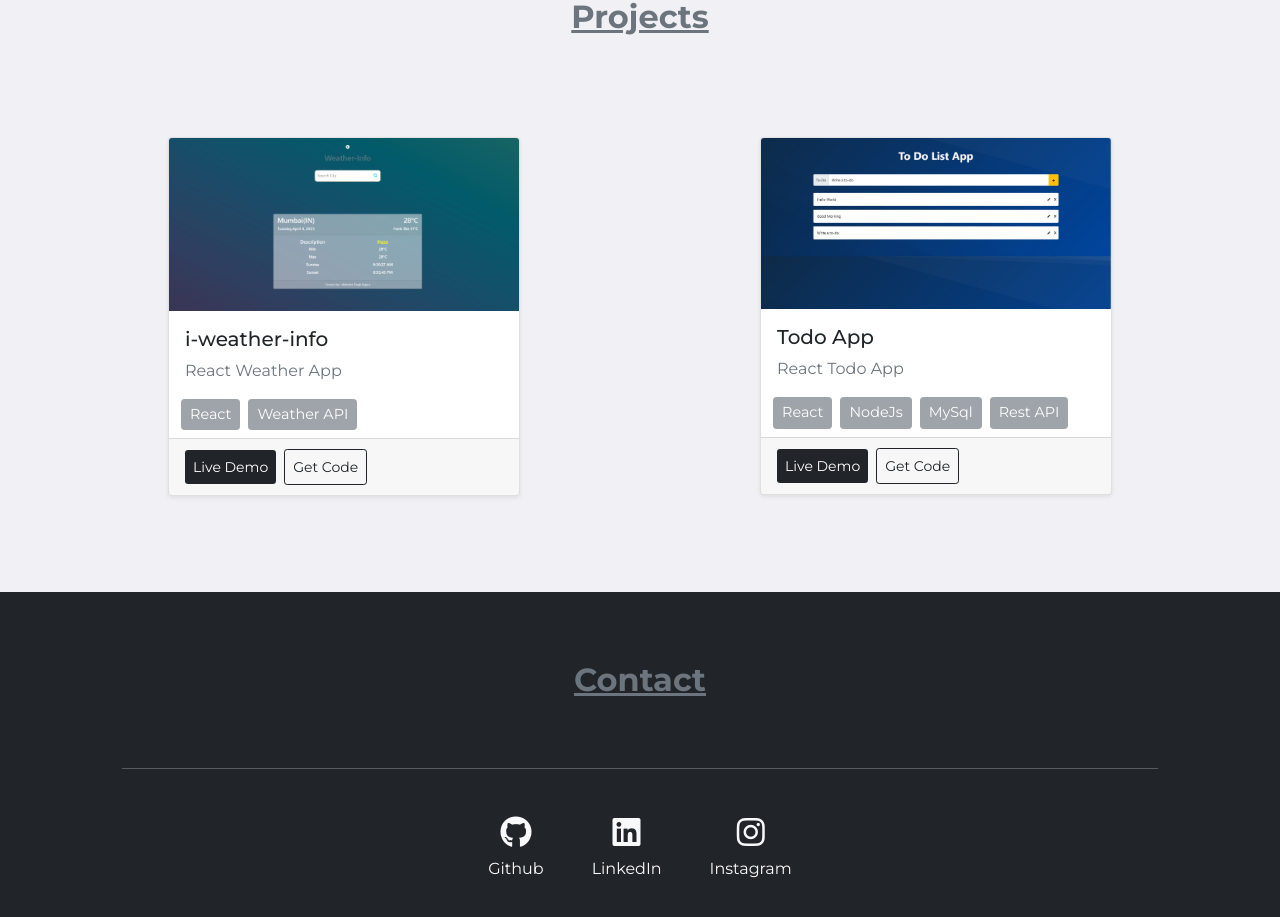
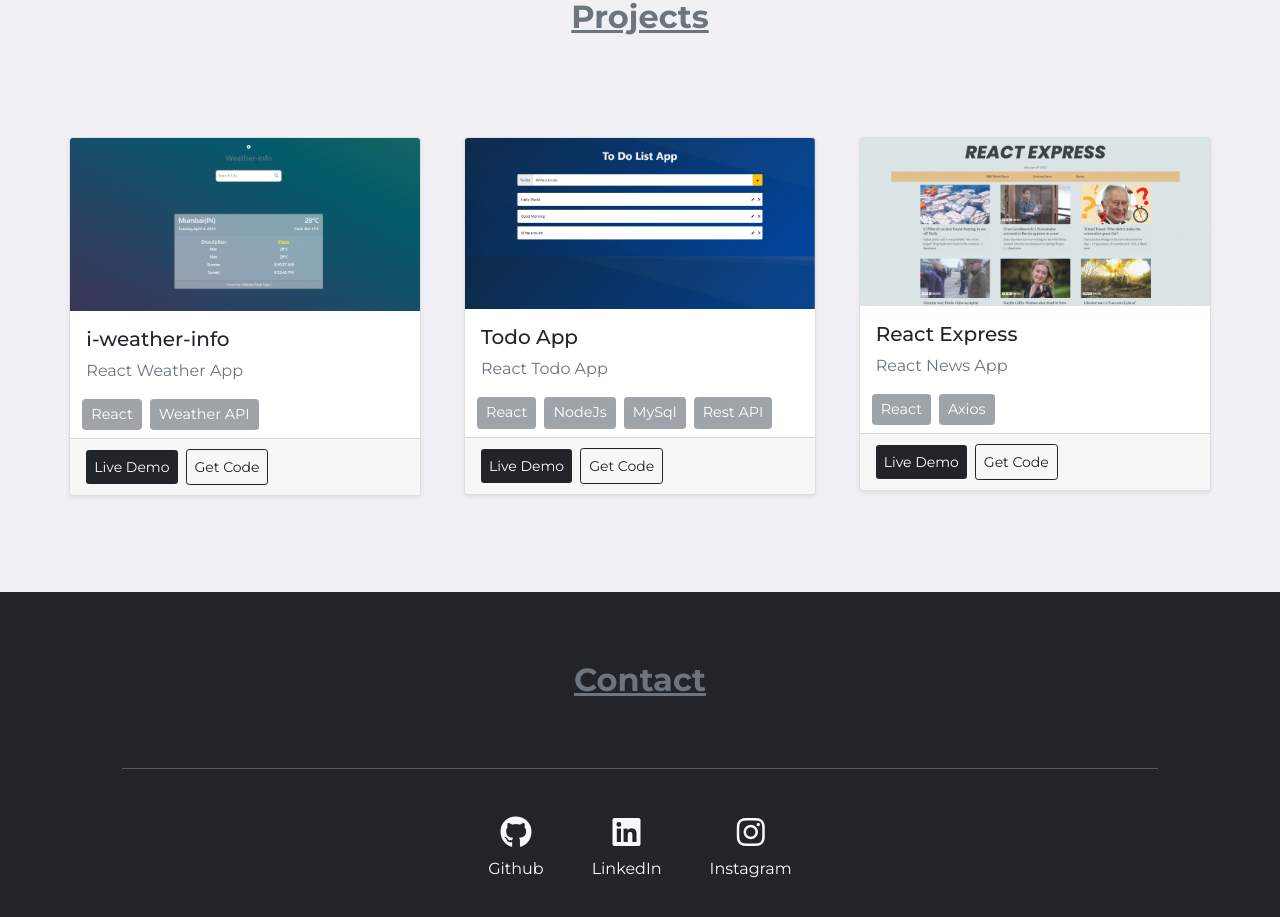
Before and after one commit to Abhishek279-alt/my-portfolio, a React (Create React App) app: page / in a window 1280 px wide. Shown: the part 2174-3091 px from the top of the page. Built offline with nearby package versions, Linux system fonts and the light colour scheme.

Commit message:
added react express

```diff
--- a/src/components/Project.js
+++ b/src/components/Project.js
@@ -1,6 +1,7 @@
 import React from "react";
 import weatherImg from "../assets/i-weather.png";
 import TodoImg from "../assets/todo.jpg";
+import reactExpressImg from "../assets/react_express.jpg";
 
 const Project = () => {
   const projectArray = [
@@ -19,6 +20,14 @@ const Project = () => {
       tech: ["React", "NodeJs", "MySql", "Rest API"],
       demo: "/",
       code: "https://github.com/Abhishek279-alt/react-todo-app",
+    },
+    {
+      title: "React Express",
+      desc: "React News App",
+      image: reactExpressImg,
+      tech: ["React", "Axios"],
+      demo: "https://www.instagram.com/p/CrOJLxlyRSn/",
+      code: "https://github.com/Abhishek279-alt/react-express",
     },
   ];
   return (
```
Also changed, not shown: src/assets/react_express.jpg (added).
